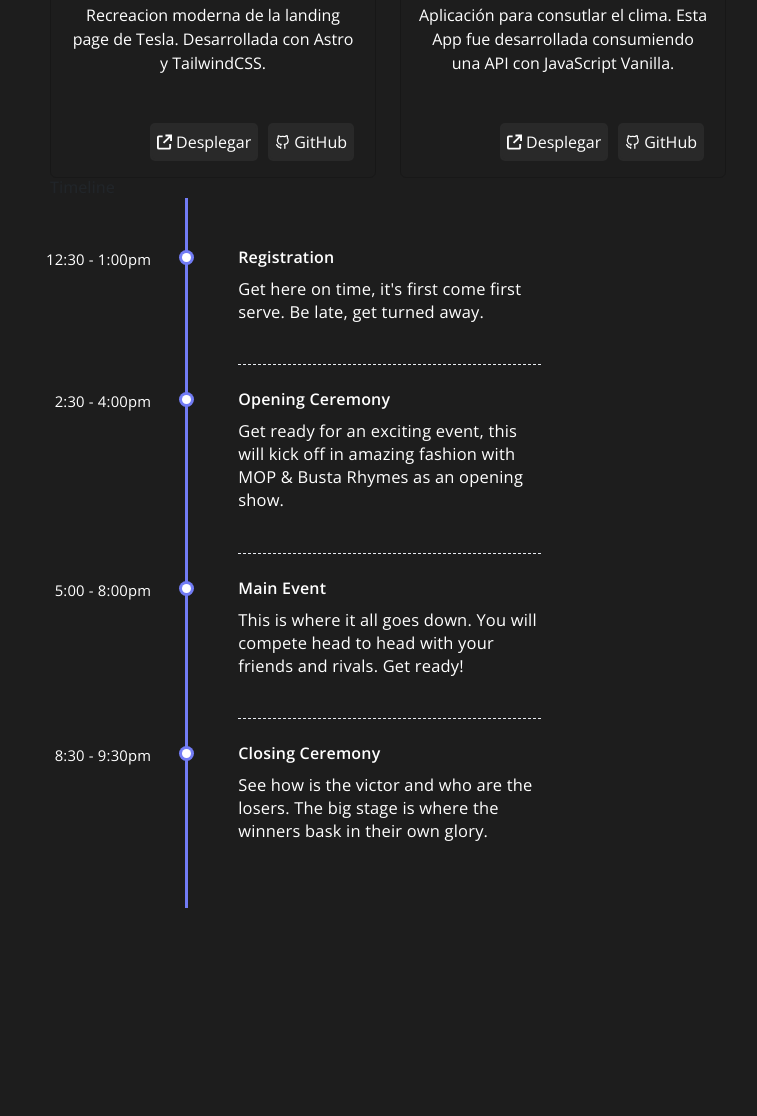
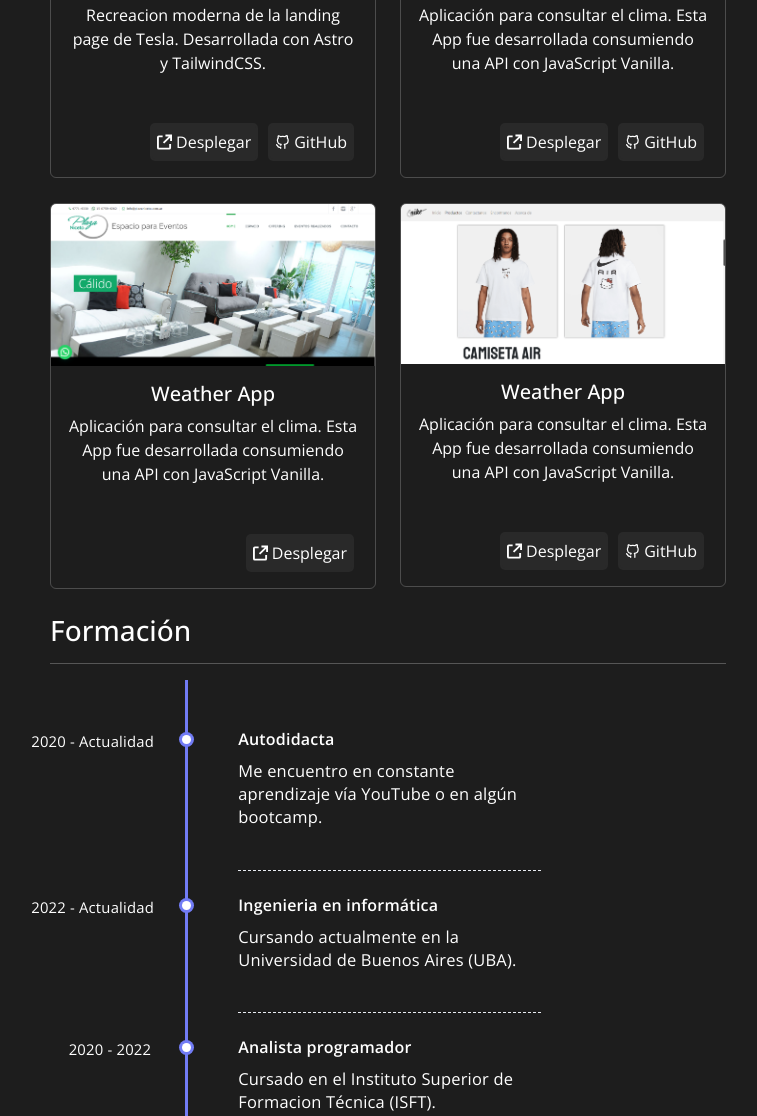
Before and after one commit to MCalvoP/personal-portfolio, a plain HTML site: page index.html in a window 1280 px wide. Shown: the part 1470-2586 px from the top of the page, without its empty margins (252-1009 px from the left). Before the commit the page ends 2378 px from the top, so only its background shows below. Drawn offline with nearby package versions, Linux system fonts and the light colour scheme.

Commit message:
finalizado

```diff
--- a/css/style.css
+++ b/css/style.css
@@ -128,7 +128,6 @@ hr{
     display: flex;
     justify-content: end;
     align-items: end;
-
 }
 
 .btns img{
@@ -150,10 +149,22 @@ hr{
     background-color: #292929;
     border-radius: 5px;
     margin: 0px 5px 0px 5px;
+    transition: background-color 0.4s;
+}
+
+.deploy:hover, .github:hover{
+    background-color: rgb(85, 85, 85);
+    border: 2px solid rgb(85, 85, 85);
 }
 
 .card{
     min-height: 250px;
+    border: 1px solid rgba(129, 129, 129, 0.473);
+    margin-bottom: 25px;
+}
+
+.card h5{
+    color: white;
 }
 
 
@@ -178,6 +189,9 @@ hr{
         display: flex !important;
         margin-bottom: 0;
         padding: 0 !important;
+    }
+    body{
+        padding: 30px;
     }
 }
 
--- a/index.html
+++ b/index.html
@@ -27,10 +27,10 @@
                 <a href="#tecnologia">
                     <p class="m-auto px-2">TECNOLOGIAS</p>
                 </a>
-                <a href="">
+                <a href="#proyect">
                     <p class="m-auto px-2">PROYECTOS</p>
                 </a>
-                <a href="">
+                <a href="#formacion">
                     <p class="m-auto px-2">FORMACIÓN</p>
                 </a>
             </div>
@@ -58,10 +58,10 @@
                                         <a class="nav-link" href="#tecnologia">Tecnologías</a>
                                     </li>
                                     <li class="nav-item">
-                                        <a class="nav-link" href="#">Proyectos</a>
+                                        <a class="nav-link" href="#proyecto">Proyectos</a>
                                     </li>
                                     <li class="nav-item">
-                                        <a class="nav-link" href="#">Formación</a>
+                                        <a class="nav-link" href="#formacion">Formación</a>
                                     </li>
                             </div>
                         </div>
@@ -91,8 +91,8 @@
             </div>
         </div>
 
-        <section class="tecnologias">
-            <h3 id="tecnologia">Tecnologías</h3>
+        <section class="tecnologias" id="tecnologia">
+            <h3>Tecnologías</h3>
             <hr>
             <div class="container text-center">
                 <div class="row row-cols-3 columnas">
@@ -115,7 +115,7 @@
               </div>
         </section>
 
-        <section class="proyectos">
+        <section class="proyectos" id="proyect">
             <h3>Proyectos</h3>
             <hr>
             <div class="container text-center">
@@ -129,11 +129,11 @@
                           <div class="btns ">
                             <div class="d-flex deploy">
                                 <img src="/logo/link.svg" alt="">
-                                <a href="#" class="card-link text-sm">Desplegar</a>
+                                <a href="https://landingtesla.netlify.app/" target="_blank" class="card-link text-sm">Desplegar</a>
                             </div>
                             <div class="d-flex github">
                                 <img src="/logo/github-sticker.svg" alt="">
-                                <a href="#" class="card-link text-sm">GitHub</a>
+                                <a href="https://github.com/MCalvoP/tesla" target="_blank" class="card-link text-sm">GitHub</a>
                             </div>
                         </div>
                         </div>
@@ -144,54 +144,86 @@
                         <img src="/logo/weatherapp-preview.png" class="card-img-top" alt="...">
                         <div class="card-body">
                           <h5>Weather App</h5>
-                          <p class="card-text">Aplicación para consutlar el clima. Esta App fue desarrollada consumiendo una API con JavaScript Vanilla.</p>
+                          <p class="card-text">Aplicación para consultar el clima. Esta App fue desarrollada consumiendo una API con JavaScript Vanilla.</p>
                             <div class="btns ">
                                 <div class="d-flex deploy">
                                     <img src="/logo/link.svg" alt="">
-                                    <a href="#" class="card-link text-sm">Desplegar</a>
+                                    <a href="https://mcalvop.github.io/Weather-App/" target="_blank" class="card-link text-sm">Desplegar</a>
                                 </div>
                                 <div class="d-flex github">
                                     <img src="/logo/github-sticker.svg" alt="">
-                                    <a href="#" class="card-link text-sm">GitHub</a>
+                                    <a href="https://github.com/MCalvoP/Weather-App" target="_blank" class="card-link text-sm">GitHub</a>
                                 </div>
                             </div>
                         </div>
                       </div>
                     </div>
+                    <div class="col-sm-6">
+                        <div class="card bg-transparent">
+                          <img src="/logo/niceto-preview.png" class="card-img-top" alt="...">
+                          <div class="card-body">
+                            <h5>Weather App</h5>
+                            <p class="card-text">Aplicación para consultar el clima. Esta App fue desarrollada consumiendo una API con JavaScript Vanilla.</p>
+                              <div class="btns ">
+                                  <div class="d-flex deploy">
+                                      <img src="/logo/link.svg" alt="">
+                                      <a href="https://www.plazaniceto.com.ar/" target="_blank" class="card-link text-sm">Desplegar</a>
+                                  </div>
+                              </div>
+                          </div>
+                        </div>
+                      </div>
+                      <div class="col-sm-6">
+                        <div class="card bg-transparent">
+                          <img src="/logo/nikitty-preview.png" class="card-img-top" alt="...">
+                          <div class="card-body">
+                            <h5>Weather App</h5>
+                            <p class="card-text">Aplicación para consultar el clima. Esta App fue desarrollada consumiendo una API con JavaScript Vanilla.</p>
+                              <div class="btns ">
+                                  <div class="d-flex deploy">
+                                      <img src="/logo/link.svg" alt="">
+                                      <a href="https://nikitty.netlify.app/" target="_blank" class="card-link text-sm">Desplegar</a>
+                                  </div>
+                                  <div class="d-flex github">
+                                      <img src="/logo/github-sticker.svg" alt="">
+                                      <a href="https://github.com/MCalvoP/proyecto-final" class="card-link text-sm">GitHub</a>
+                                  </div>
+                              </div>
+                          </div>
+                        </div>
+                      </div>
                   </div>
               </div>
         </section>
 
-
-
-
-
-        <div class="container">
+        <div class="container" id="formacion">
             <div class="row">
                 <div class="col-md-12">
                     <div>
                         <div class="card-body">
-                            <h6 class="card-title">Timeline</h6>
+                            <h3>Formación</h3>
+                            <hr>
                             <div id="content">
                                 <ul class="timeline">
-                                    <li class="event" data-date="12:30 - 1:00pm">
-                                        <h3>Registration</h3>
-                                        <p>Get here on time, it's first come first serve. Be late, get turned away.</p>
+                                    <li class="event" data-date="2020 - Actualidad">
+                                        <h3>Autodidacta</h3>
+                                        <p>Me encuentro en constante aprendizaje vía YouTube o en algún bootcamp.</p>
                                     </li>
-                                    <li class="event" data-date="2:30 - 4:00pm">
-                                        <h3>Opening Ceremony</h3>
-                                        <p>Get ready for an exciting event, this will kick off in amazing fashion with
-                                            MOP &amp; Busta Rhymes as an opening show.</p>
+                                    <li class="event" data-date="2022 - Actualidad">
+                                        <h3>Ingenieria en informática</h3>
+                                        <p>Cursando actualmente en la Universidad de Buenos Aires (UBA).</p>
                                     </li>
-                                    <li class="event" data-date="5:00 - 8:00pm">
-                                        <h3>Main Event</h3>
-                                        <p>This is where it all goes down. You will compete head to head with your
-                                            friends and rivals. Get ready!</p>
+                                    <li class="event" data-date="2020 - 2022">
+                                        <h3>Analista programador</h3>
+                                        <p>Cursado en el Instituto Superior de Formacion Técnica (ISFT).</p>
                                     </li>
-                                    <li class="event" data-date="8:30 - 9:30pm">
-                                        <h3>Closing Ceremony</h3>
-                                        <p>See how is the victor and who are the losers. The big stage is where the
-                                            winners bask in their own glory.</p>
+                                    <li class="event" data-date="2020 - 2022">
+                                        <h3>Desarrollador FullStack</h3>
+                                        <p>Diplomatura finalizada en la escuela digital de CoderHouse.</p>
+                                    </li>
+                                    <li class="event" data-date="2021 - Actualidad">
+                                        <h3>JavaScript and Responsive design</h3>
+                                        <p>Cursos de lógica de programación en el bootcamp de freeCodeCamp.</p>
                                     </li>
                                 </ul>
                             </div>
@@ -202,8 +234,6 @@
         </div>
     </section>
 
-
-
     <script src="https://cdn.jsdelivr.net/npm/bootstrap@5.3.2/dist/js/bootstrap.bundle.min.js"
         integrity="sha384-C6RzsynM9kWDrMNeT87bh95OGNyZPhcTNXj1NW7RuBCsyN/o0jlpcV8Qyq46cDfL"
         crossorigin="anonymous"></script>
```
Also changed, not shown: logo/niceto-preview.png (added), logo/nikitty-preview.png (added).
